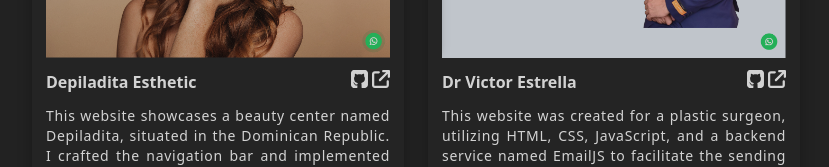
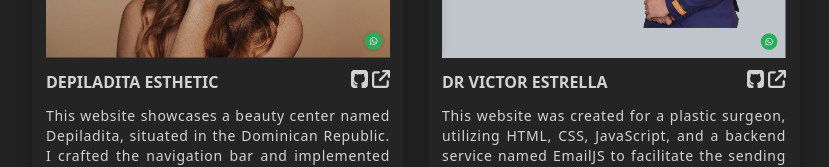
Before and after one commit to Bruce-Webster-21/bruce-s-portfolio, a Next.js app: page / in a window 1280 px wide. Shown: the part 582-749 px from the top of the page, without its empty margins (224-1053 px from the left). Built offline with nearby package versions, Linux system fonts and the light colour scheme.

Commit message:
Simplified tsx

```diff
--- a/app/components/ProjectItem.tsx
+++ b/app/components/ProjectItem.tsx
@@ -9,7 +9,6 @@ interface ProjectItemProps {
   projectTitle: string;
   projectDescription: string;
   projectImg: StaticImageData;
-  projectImgAlt: string;
 }
 
 const ProjectItem: React.FC<ProjectItemProps> = ({
@@ -18,18 +17,17 @@ const ProjectItem: React.FC<ProjectItemProps> = ({
   projectTitle,
   projectDescription,
   projectImg,
-  projectImgAlt,
 }) => {
   return (
     <div className="w-full p-3 project-item-bg-color border-transparent border-2 border-solid rounded-3xl transition duration-700 opacity-80 hover:opacity-100">
       <Image
         className="rounded-t-2xl object-cover w-full"
         src={projectImg}
-        alt={projectImgAlt}
+        alt={projectTitle + " Website Cover Image"}
       />
       <div className="flex pt-3 flex-col gap-3">
         <span className="flex justify-between">
-          <h2 className="font-semibold">{projectTitle}</h2>
+          <h2 className="font-semibold uppercase">{projectTitle}</h2>
           <div className="flex gap-1">
             <a target="_blank" href={gitHubLink}>
               <Image
```
